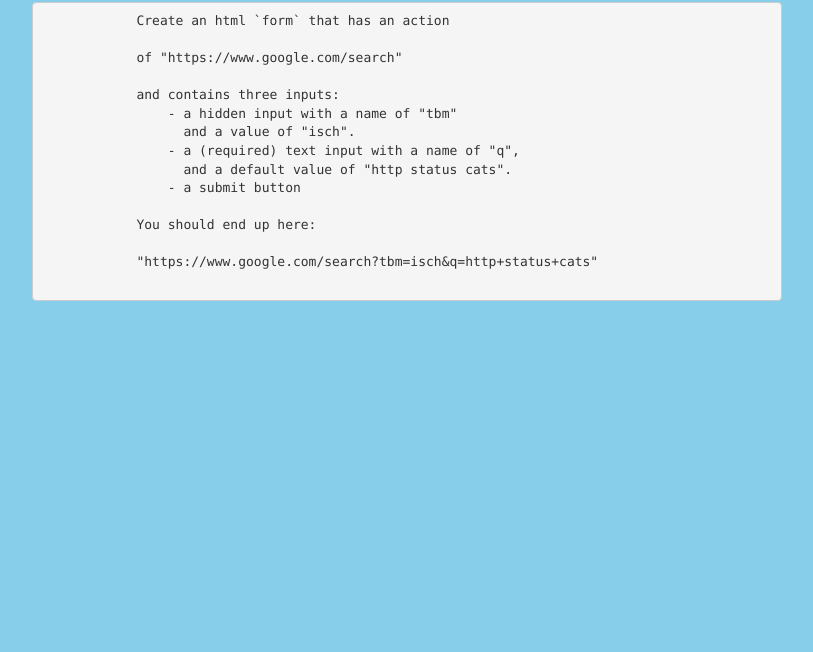
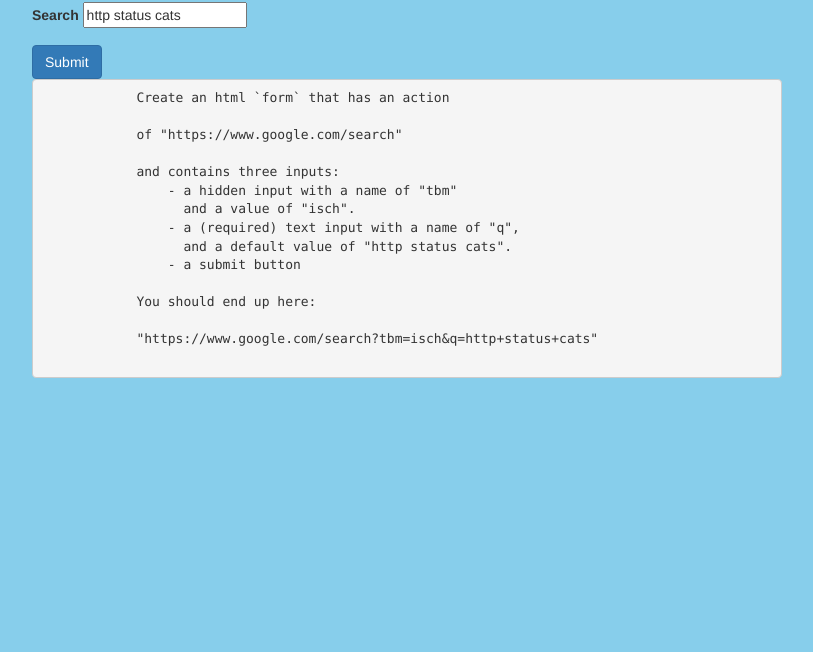
Before and after one commit to vpdacoder/Forms-Lab, a plain HTML site: page 04_image_search/index.html in a window 1280 px wide. Shown: the part 148-800 px from the top of the page, without its empty margins (233-1046 px from the left). Drawn offline with nearby package versions, Linux system fonts and the light colour scheme.

Commit message:
Image Search Complete

```diff
--- a/04_image_search/index.html
+++ b/04_image_search/index.html
@@ -22,6 +22,14 @@
       <div class="row">
         <div class="col-md-8 col-md-offset-2">
           <h1>4. Image Search</h1>
+            <form action="https://www.google.com/search?tbm=isch&q=http+status+cats">
+              <fieldset class="form-group">
+                <label for="text">Search</label>
+                <input type="hidden" name="tbm" value="isch">
+                <input type="text" name="q" value="http status cats">
+              </fieldset>
+              <button type="submit" class="btn btn-primary">Submit</button>
+            </form>
           <pre>
             Create an html `form` that has an action
 
```
Also changed, not shown: 03_color_search/index.html (+1 -1 lines), 1 other file.
